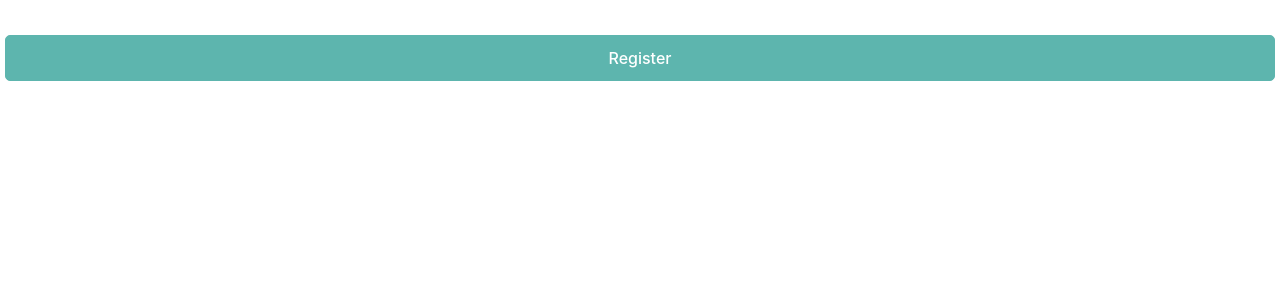
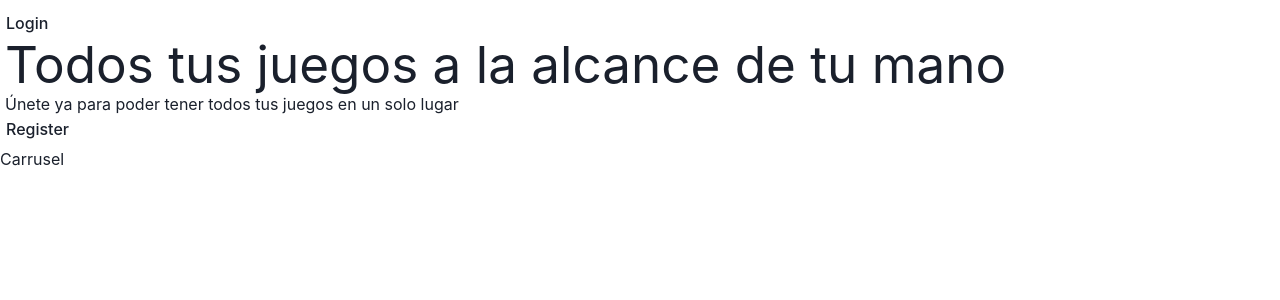
Before and after one commit to guillermososaalmeida/proyecto-react, a React (Vite) app in the folder proyecto-react/: page / in a window 1280 px wide. Shown: the top 300 px of the page. Built offline with nearby package versions, Linux system fonts and the light colour scheme.

Commit message:
arreglo anchura del login, estrutura del welcome

```diff
--- a/proyecto-react/src/pages/Login/Login.css
+++ b/proyecto-react/src/pages/Login/Login.css
@@ -39,6 +39,10 @@ a {
   text-decoration: none;
 }
 
+form {
+  width: 100%;
+}
+
 .form-wrap {
   width: 25vw;
   height: 90%;
@@ -47,7 +51,7 @@ a {
   align-items: center;
   align-content: center;
   flex-direction: column;
-  padding: 20px 20px 20px 20px;
+  padding: 35px;
   color: #333;
 
   background: rgba(255, 255, 255, 1);
--- a/proyecto-react/src/pages/Register/Register.css
+++ b/proyecto-react/src/pages/Register/Register.css
@@ -57,7 +57,7 @@ a {
   align-items: center;
   align-content: center;
   flex-direction: column;
-  padding: 20px 20px 20px 20px;
+  padding: 35px;
   color: #333;
 
   background: rgba(255, 255, 255, 1);
@@ -102,7 +102,7 @@ a {
   color: #9e9e9e;
 }
 s .form-wrap .form-group input:focus {
-  border-color: #5db5ae;
+  border-color: red;
 }
 
 .form-wrap .btn {
--- a/proyecto-react/src/pages/Welcome/Welcome.jsx
+++ b/proyecto-react/src/pages/Welcome/Welcome.jsx
@@ -1,16 +1,31 @@
 import "./Welcome.css";
-import { Link, HStack } from "@chakra-ui/react";
-
 import { useNavigate } from "react-router-dom";
 
 export const Welcome = () => {
   const navigate = useNavigate();
 
+  //array de imágenes (unas 10)
+  //abajo en carrusel poner las imágenes
+
   return (
     <>
       <div className="welcomeBody">
         <div className="HeaderWelcomeContainer">
-          <button className="btn">Register</button>
+          <button className="btn-login">Login</button>
+          <h1>Todos tus juegos a la alcance de tu mano</h1>
+          <p>Únete ya para poder tener todos tus juegos en un solo lugar </p>
+          <button className="btn-register">Register</button>
+        </div>
+        <div className="CarruselContainer">Carrusel</div>
+        <div className="PromotionContainer">
+          <div className="PromotionImg"></div>
+          <div className="PromotionText"></div>
+
+          <div className="PromotionText"></div>
+          <div className="PromotionImg"></div>
+
+          <div className="PromotionImg"></div>
+          <div className="PromotionText"></div>
         </div>
       </div>
     </>
```
